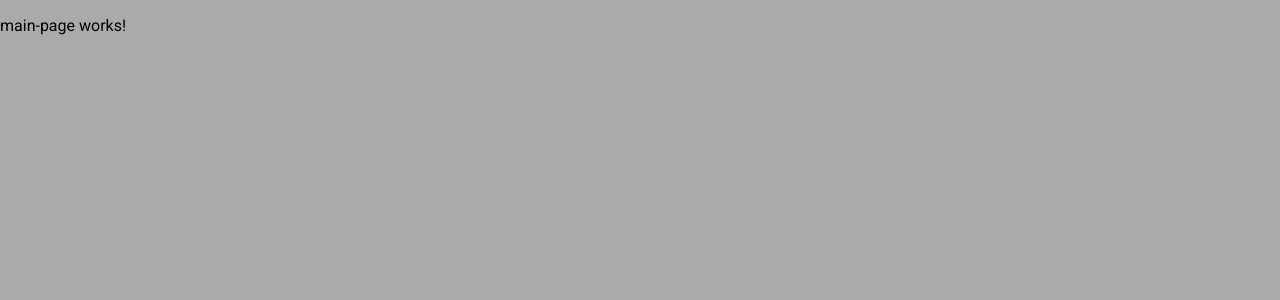
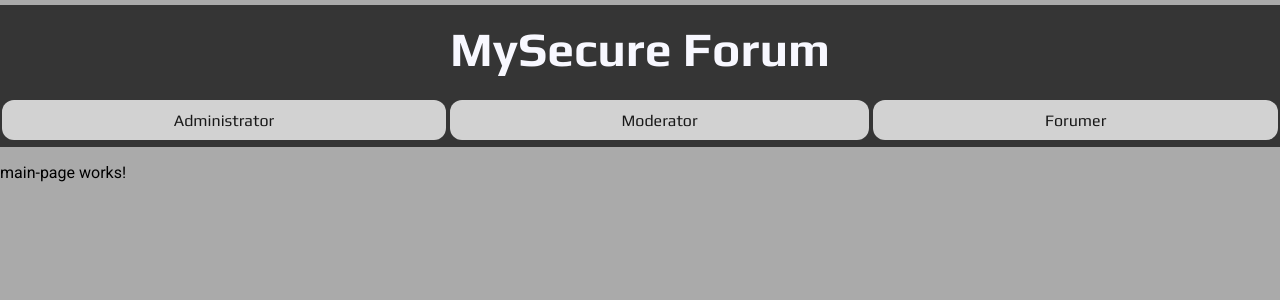
Before and after one commit to DaniloVrancic/my-internet-forum, an Angular app in the folder my-forum-front/my-forum-front-project/: page /main-page in a window 1280 px wide. Shown: the top 300 px of the page. Built offline with nearby package versions, Linux system fonts and the light colour scheme; a web font is replaced by a local one.

Commit message:
SNI 1.6.8: Added a navbar for pages to navigate between various options available. (Admin page, Moderator page, and regular user (Forumer) page.

```diff
--- a/my-forum-front/my-forum-front-project/src/app/main-page/main-page/main-page.component.html
+++ b/my-forum-front/my-forum-front-project/src/app/main-page/main-page/main-page.component.html
@@ -1 +1,2 @@
+<app-navigation-bar></app-navigation-bar>
 <p>main-page works!</p>
--- a/my-forum-front/my-forum-front-project/src/app/main-page/main-page/main-page.component.ts
+++ b/my-forum-front/my-forum-front-project/src/app/main-page/main-page/main-page.component.ts
@@ -1,9 +1,10 @@
 import { Component } from '@angular/core';
+import { NavigationBarComponent } from '../../partials/nav/navigation-bar/navigation-bar.component';
 
 @Component({
   selector: 'app-main-page',
   standalone: true,
-  imports: [],
+  imports: [NavigationBarComponent],
   templateUrl: './main-page.component.html',
   styleUrl: './main-page.component.css'
 })
--- /dev/null
+++ b/my-forum-front/my-forum-front-project/src/app/partials/nav/navigation-bar/navigation-bar.component.css
@@ -0,0 +1,8 @@
+.nav{
+    width: 100%;
+}
+
+.larger-button-text button{
+    font-size: x-large;
+    font-weight: 600;
+}
--- /dev/null
+++ b/my-forum-front/my-forum-front-project/src/app/partials/nav/navigation-bar/navigation-bar.component.html
@@ -0,0 +1,8 @@
+<nav class="nav" style="background-color: rgba(40, 40, 40, 0.9);">
+    <h1 class="form-title" style="text-align: center; font-size: 3rem; padding: 1rem; color: ghostwhite;">MySecure Forum</h1>
+    <div class="buttons-area larger-text" style="padding-bottom: 0.3rem;">
+        <button type="button" id="administratorButton">Administrator</button>
+        <button type="button" id="moderatorButton">Moderator</button>
+        <button type="button" id="forumerButton">Forumer</button>
+    </div>
+</nav>
```
Also changed, not shown: my-forum-front/my-forum-front-project/src/app/partials/nav/navigation-bar/navigation-bar.component.ts (added, +12 -0 lines), 1 other file (tests, documents, lock files or other folders).
